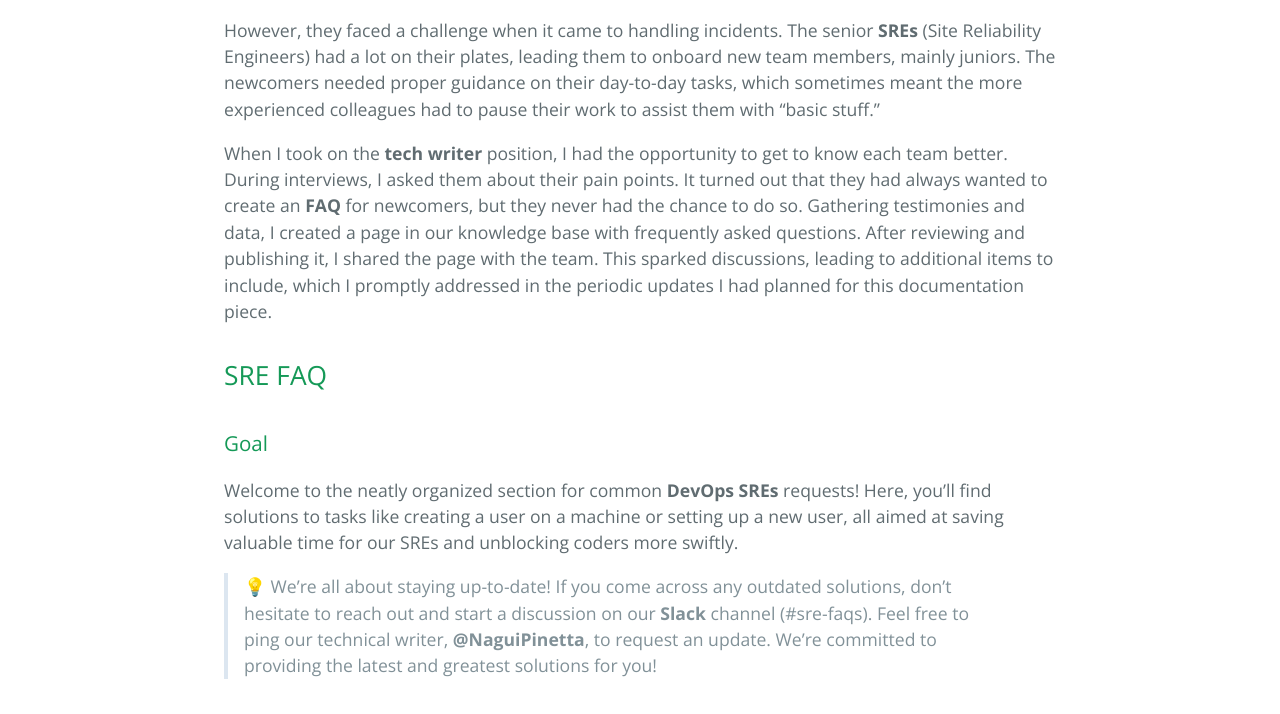
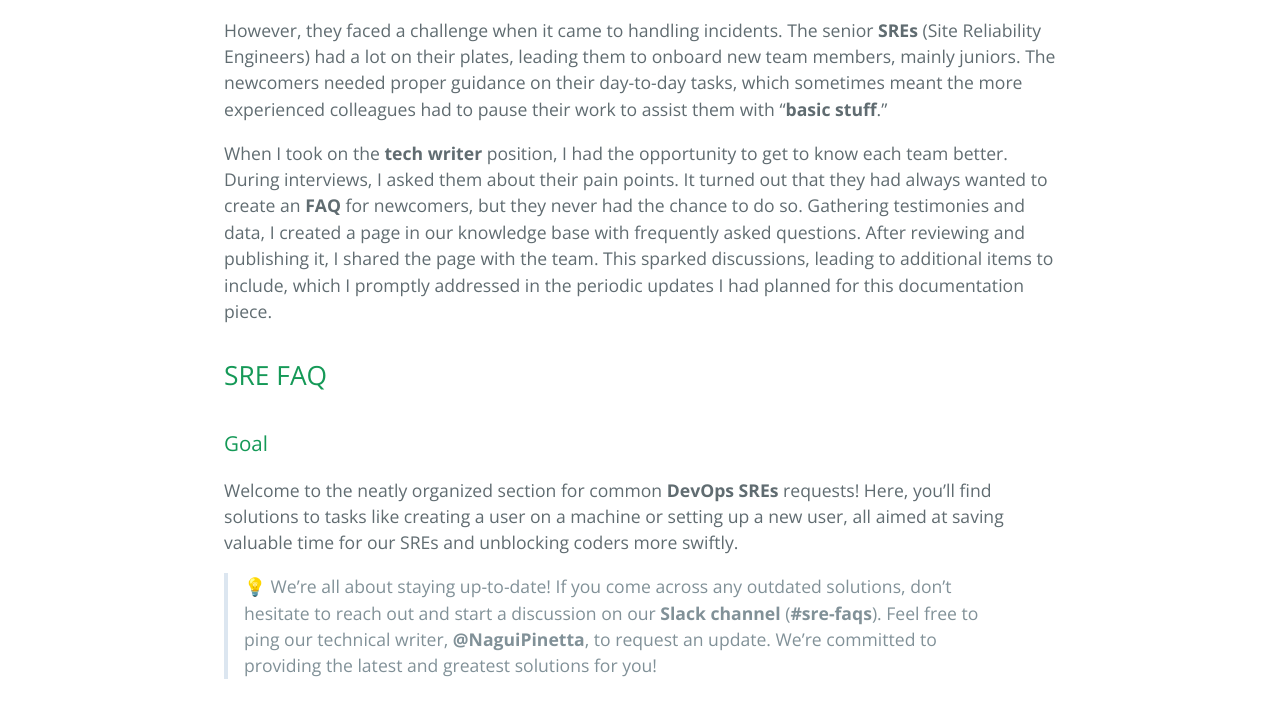
Before and after one commit to BigStepIdiomas/bigstepidiomas.github.io, a Jekyll site: the page built from pages-field-sre-faq.md, in a window 1280 px wide and 1400 px high. Shown: the part 667-1381 px from the top of the window. Built offline with Jekyll 4.4.1, drawn with Linux system fonts in a browser that asks for light colours.

Commit message:
final draft for srefaq.med

```diff
--- a/pages-field-sre-faq.md
+++ b/pages-field-sre-faq.md
@@ -56,7 +56,7 @@ description: The great and powerful Oracle, we meet at last--- said Agent Smith
 
 At the company, let's call it "DoxHut," they were running **PoCs** (Proof of Concepts) directly on production. The software solution was implemented on devices already established within the customer's facilities. Although it was code injected into an application, it required various hardware installations and frequent maintenance.
 
-However, they faced a challenge when it came to handling incidents. The senior **SREs** (Site Reliability Engineers) had a lot on their plates, leading them to onboard new team members, mainly juniors. The newcomers needed proper guidance on their day-to-day tasks, which sometimes meant the more experienced colleagues had to pause their work to assist them with "basic stuff."
+However, they faced a challenge when it came to handling incidents. The senior **SREs** (Site Reliability Engineers) had a lot on their plates, leading them to onboard new team members, mainly juniors. The newcomers needed proper guidance on their day-to-day tasks, which sometimes meant the more experienced colleagues had to pause their work to assist them with "**basic stuff**."
 
 When I took on the **tech writer** position, I had the opportunity to get to know each team better. During interviews, I asked them about their pain points. It turned out that they had always wanted to create an **FAQ** for newcomers, but they never had the chance to do so. Gathering testimonies and data, I created a page in our knowledge base with frequently asked questions. After reviewing and publishing it, I shared the page with the team. This sparked discussions, leading to additional items to include, which I promptly addressed in the periodic updates I had planned for this documentation piece.
 
@@ -67,7 +67,7 @@ When I took on the **tech writer** position, I had the opportunity to get to kno
 
 Welcome to the neatly organized section for common **DevOps SREs** requests! Here, you'll find solutions to tasks like creating a user on a machine or setting up a new user, all aimed at saving valuable time for our SREs and unblocking coders more swiftly.
 
-> 💡 We're all about staying up-to-date! If you come across any outdated solutions, don't hesitate to reach out and start a discussion on our **Slack** channel (#sre-faqs). Feel free to ping our technical writer, **@NaguiPinetta**, to request an update. We're committed to providing the latest and greatest solutions for you!
+> 💡 We're all about staying up-to-date! If you come across any outdated solutions, don't hesitate to reach out and start a discussion on our **Slack channel** (**#sre-faqs**). Feel free to ping our technical writer, **@NaguiPinetta**, to request an update. We're committed to providing the latest and greatest solutions for you!
 <br>
 
 ### On this Page
```
